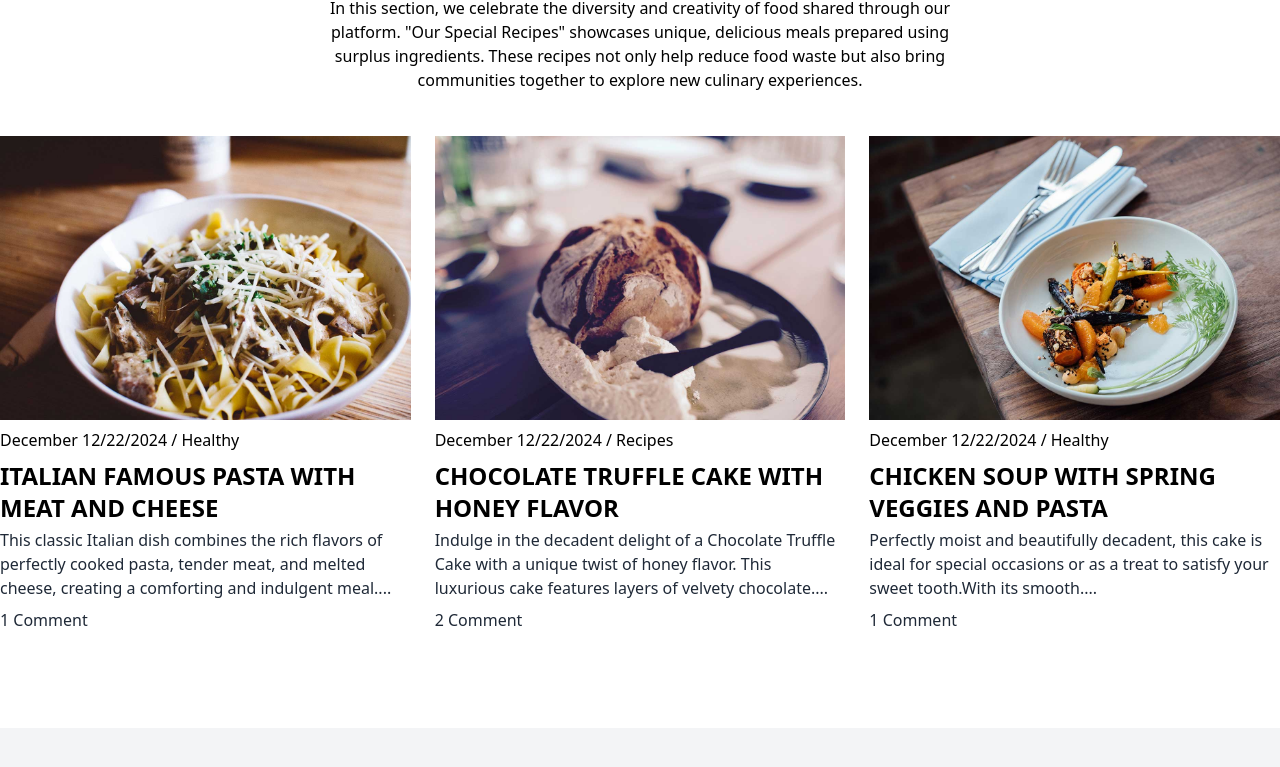
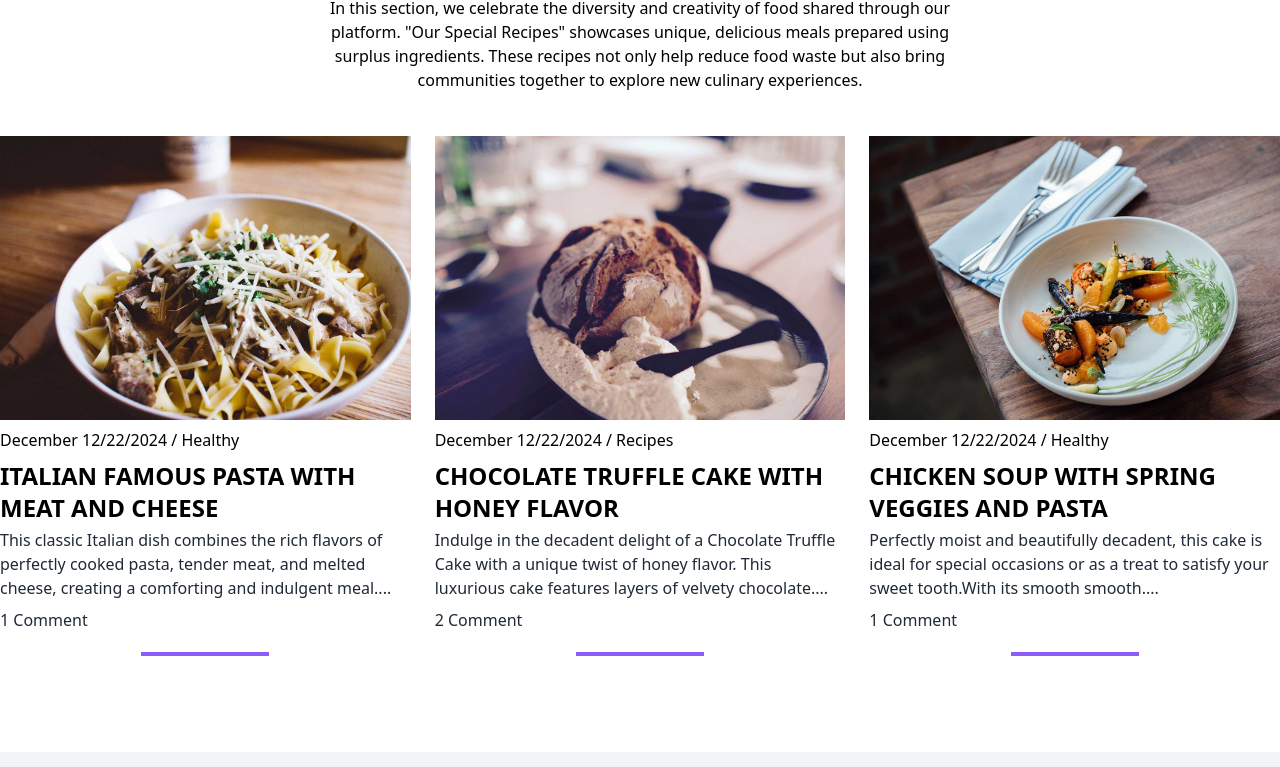
Before and after one commit to mahbubdev1/food-sharing-community-client, a React (Vite) app: page / in a window 1280 px wide. Shown: the part 2570-3337 px from the top of the page. Built offline with nearby package versions, Linux system fonts and the light colour scheme; no server answers.

Commit message:
our recipe card design complete

```diff
--- a/src/Components/OurRecipes.jsx
+++ b/src/Components/OurRecipes.jsx
@@ -12,26 +12,29 @@ const OurRecipes = () => {
                 <p className="w-3/6 md:mx-auto pt-5 font-thin">In this section, we celebrate the diversity and creativity of food shared through our platform. "Our Special Recipes" showcases unique, delicious meals prepared using surplus ingredients. These recipes not only help reduce food waste but also bring communities together to explore new culinary experiences. </p>
             </div>
             <div className='grid grid-cols-1 md:grid-cols-2 lg:grid-cols-3 gap-6 mt-10'>
-                <div>
+                <div className='group'>
                     <img src={blog1} alt="" />
                     <div className='font-thin text-base pt-2'>December {format(new Date(), 'P')} / Healthy</div>
                     <h2 className='uppercase font-bold text-2xl pt-2'>Italian famous pasta with meat and cheese</h2>
                     <p className='font-thin pt-1 text-gray-800'>This classic Italian dish combines the rich flavors of perfectly cooked pasta, tender meat, and melted cheese, creating a comforting and indulgent meal....</p>
                     <p className='pt-2 font-thin text-gray-800'>1 Comment</p>
+                    <div className='w-32 mx-auto group-hover:w-full duration-300 h-1 mt-5 transition-all bg-violet-500'></div>
                 </div>
-                <div>
+                <div className='group'>
                     <img src={blog2} alt="" />
                     <div className='font-thin text-base pt-2'>December {format(new Date(), 'P')} / Recipes</div>
                     <h2 className='uppercase font-bold text-2xl pt-2'>Chocolate truffle cake with honey flavor</h2>
                     <p className='font-thin pt-1 text-gray-800'>Indulge in the decadent delight of a Chocolate Truffle Cake with a unique twist of honey flavor. This luxurious cake features layers of velvety chocolate....</p>
                     <p className='pt-2 font-thin text-gray-800'>2 Comment</p>
+                    <div className='w-32 mx-auto group-hover:w-full h-1 duration-300 mt-5 transition-all bg-violet-500'></div>
                 </div>
-                <div>
+                <div className='group'>
                     <img src={blog3} alt="" />
                     <div className='font-thin text-base pt-2'>December {format(new Date(), 'P')} / Healthy</div>
                     <h2 className='uppercase font-bold text-2xl pt-2'>Chicken soup with spring veggies and pasta</h2>
-                    <p className='font-thin pt-1 text-gray-800'>Perfectly moist and beautifully decadent, this cake is ideal for special occasions or as a treat to satisfy your sweet tooth.With its smooth....</p>
+                    <p className='font-thin pt-1 text-gray-800'>Perfectly moist and beautifully decadent, this cake is ideal for special occasions or as a treat to satisfy your sweet tooth.With its smooth smooth....</p>
                     <p className='pt-2 font-thin text-gray-800'>1 Comment</p>
+                    <div className='w-32 mx-auto group-hover:w-full h-1 mt-5 duration-300 transition-all bg-violet-500'></div>
                 </div>
             </div>
         </div>
```
